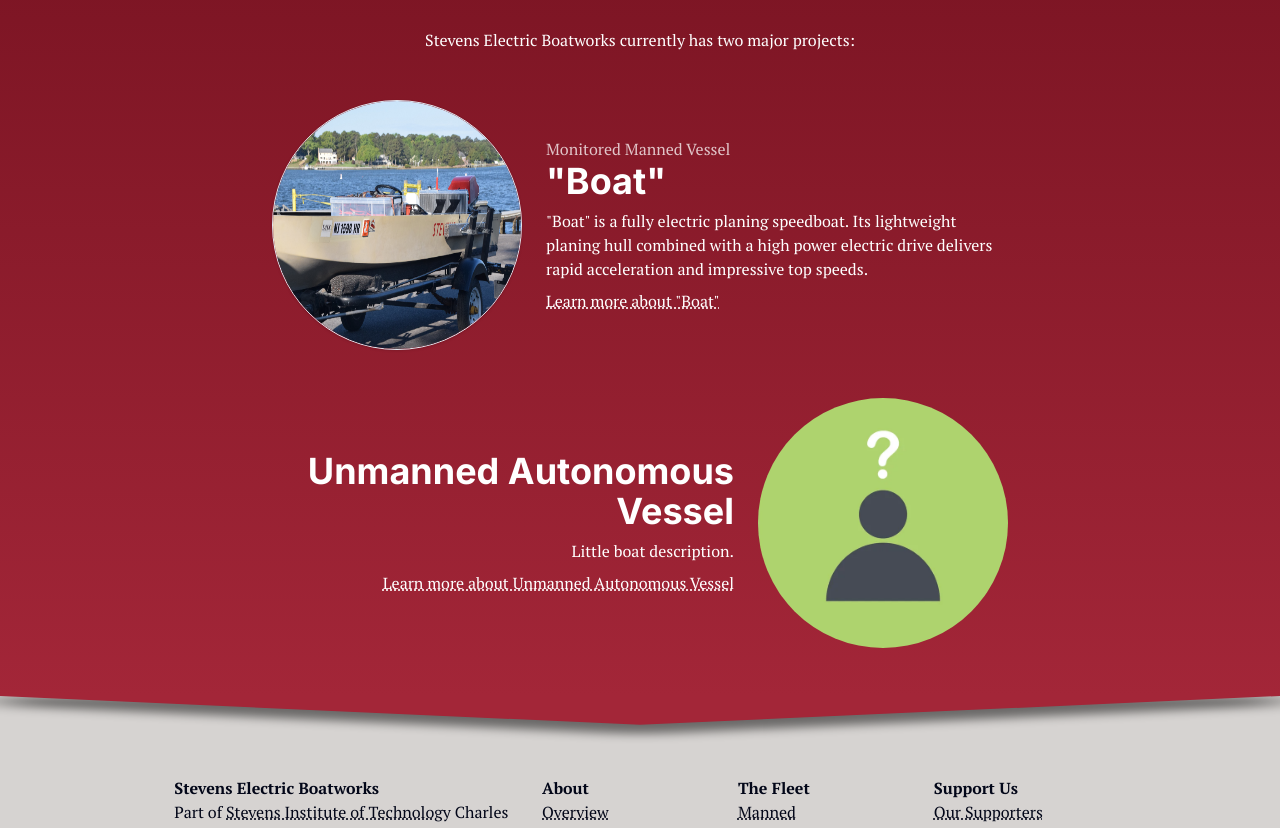
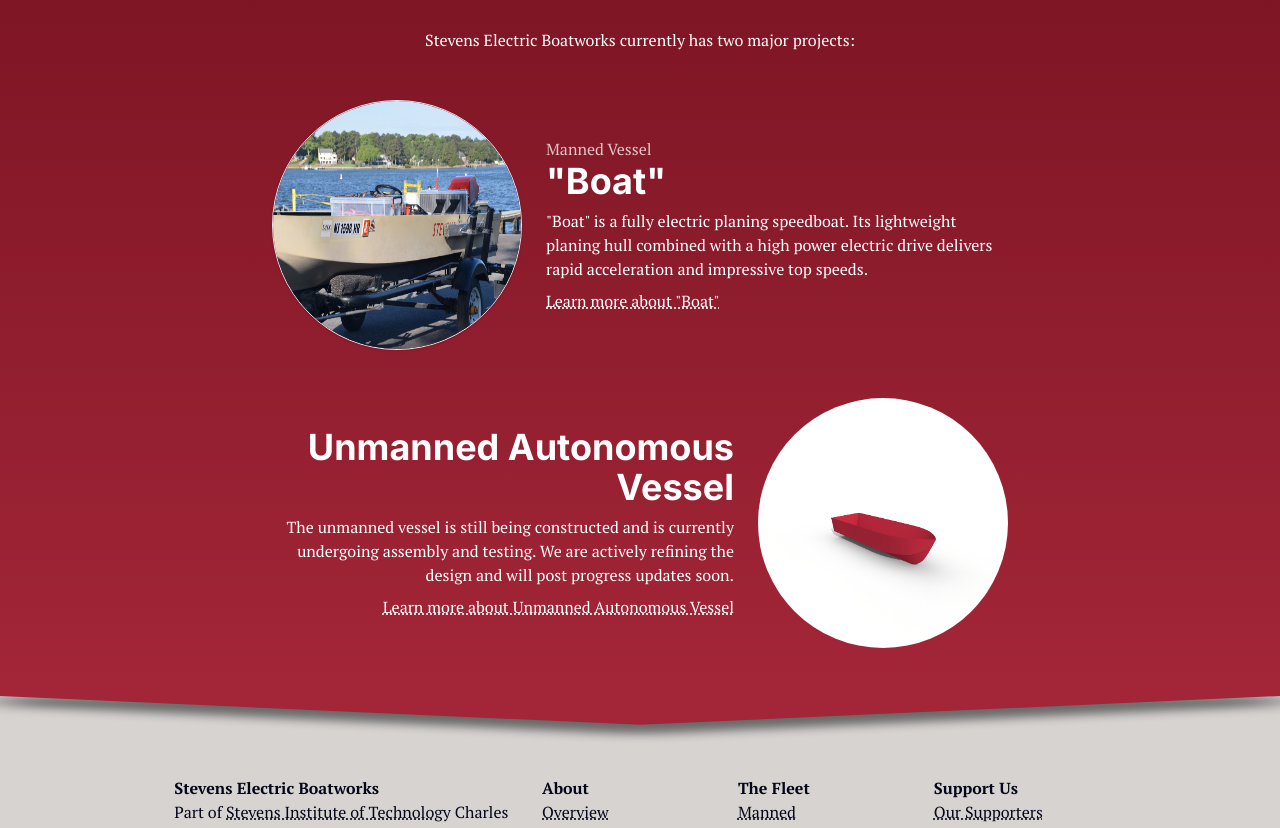
Before and after one commit to Dakdot/eboat-public-site, a Next.js app: page /fleet in a window 1280 px wide. Shown: the part 420-1248 px from the top of the page. Built offline with nearby package versions, Linux system fonts and the light colour scheme.

Commit message:
Update unmanned photo and description

```diff
--- a/src/app/fleet/manned/page.tsx
+++ b/src/app/fleet/manned/page.tsx
@@ -19,7 +19,7 @@
           </svg>
         </div>
         <div className="absolute inset-0 flex flex-col items-center justify-center text-center text-white font-sans text-shadow-md">
-          <h2 className="text-lg text-white/75">Monitored Manned Vessel</h2>
+          <h2 className="text-lg text-white/75">Manned Vessel</h2>
           <h1 className="font-bold text-6xl ">&quot;Boat&quot;</h1>
         </div>
       </div>
--- a/src/app/fleet/page.tsx
+++ b/src/app/fleet/page.tsx
@@ -49,7 +49,7 @@
           />
           <div className="flex flex-col justify-center gap-2">
             <div>
-              <h4 className="text-white/75">Monitored Manned Vessel</h4>
+              <h4 className="text-white/75">Manned Vessel</h4>
               <h3 className="text-4xl font-bold font-inter">
                 &quot;Boat&quot;
               </h3>
@@ -76,7 +76,11 @@
                 Unmanned Autonomous Vessel
               </h3>
             </div>
-            <p>Little boat description.</p>
+            <p>
+              The unmanned vessel is still being constructed and is currently
+              undergoing assembly and testing. We are actively refining the
+              design and will post progress updates soon.
+            </p>
             <Dialog>
               <DialogTrigger asChild>
                 <p className="link hover:cursor-pointer">
@@ -109,10 +113,10 @@
             </Link> */}
           </div>
           <img
-            src={"/placeholder-1.jpg"}
-            className="rounded-full ml-auto"
+            src={"/fleet/unmanned-temp-1.jpg"}
+            className="rounded-full ml-auto aspect-square"
             width={250}
-            alt=""
+            alt="Computer rendering of unmanned vessel"
           />
         </div>
       </div>
```
Also changed, not shown: public/fleet/unmanned-temp-1.jpg (added).
